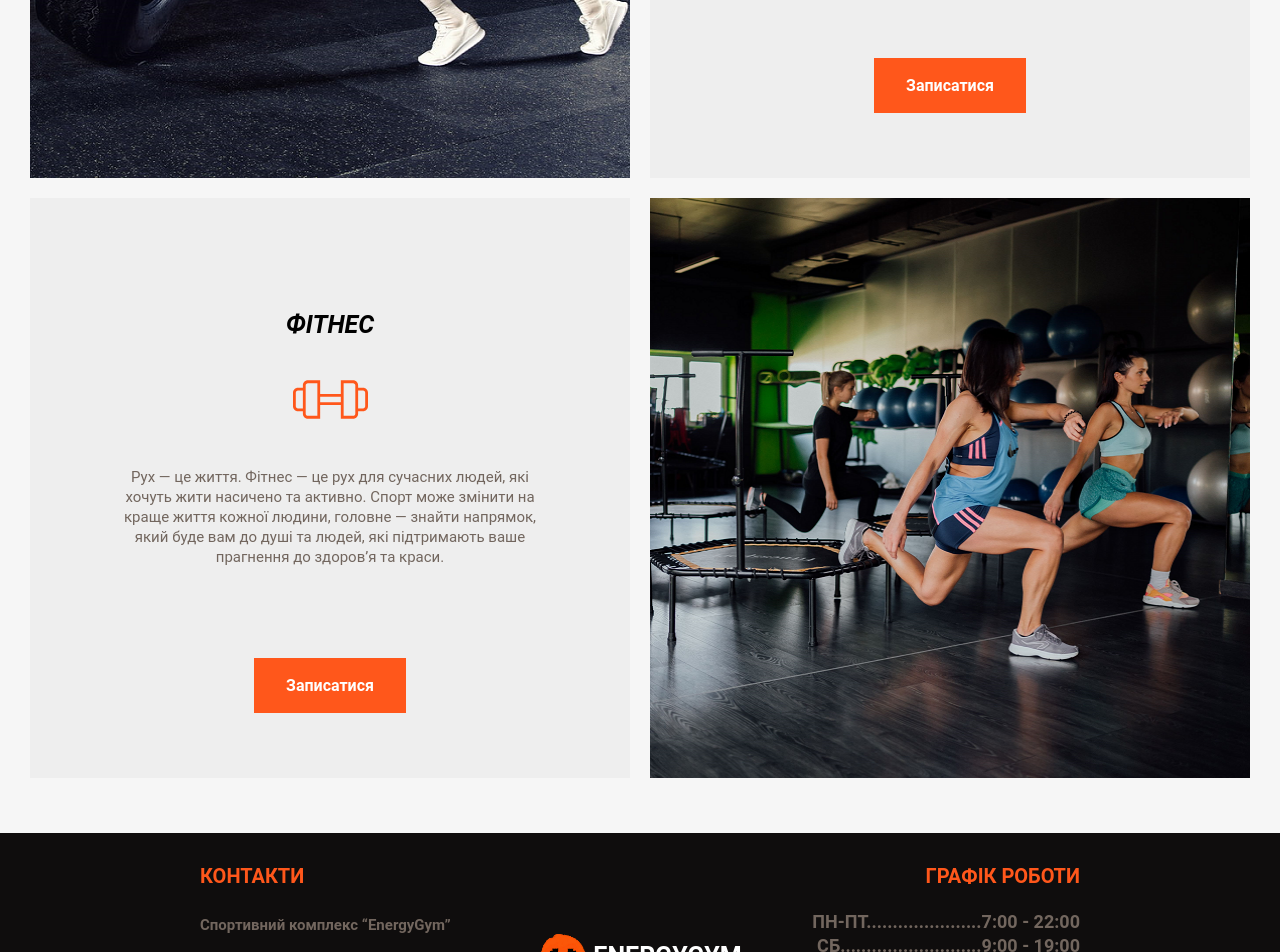
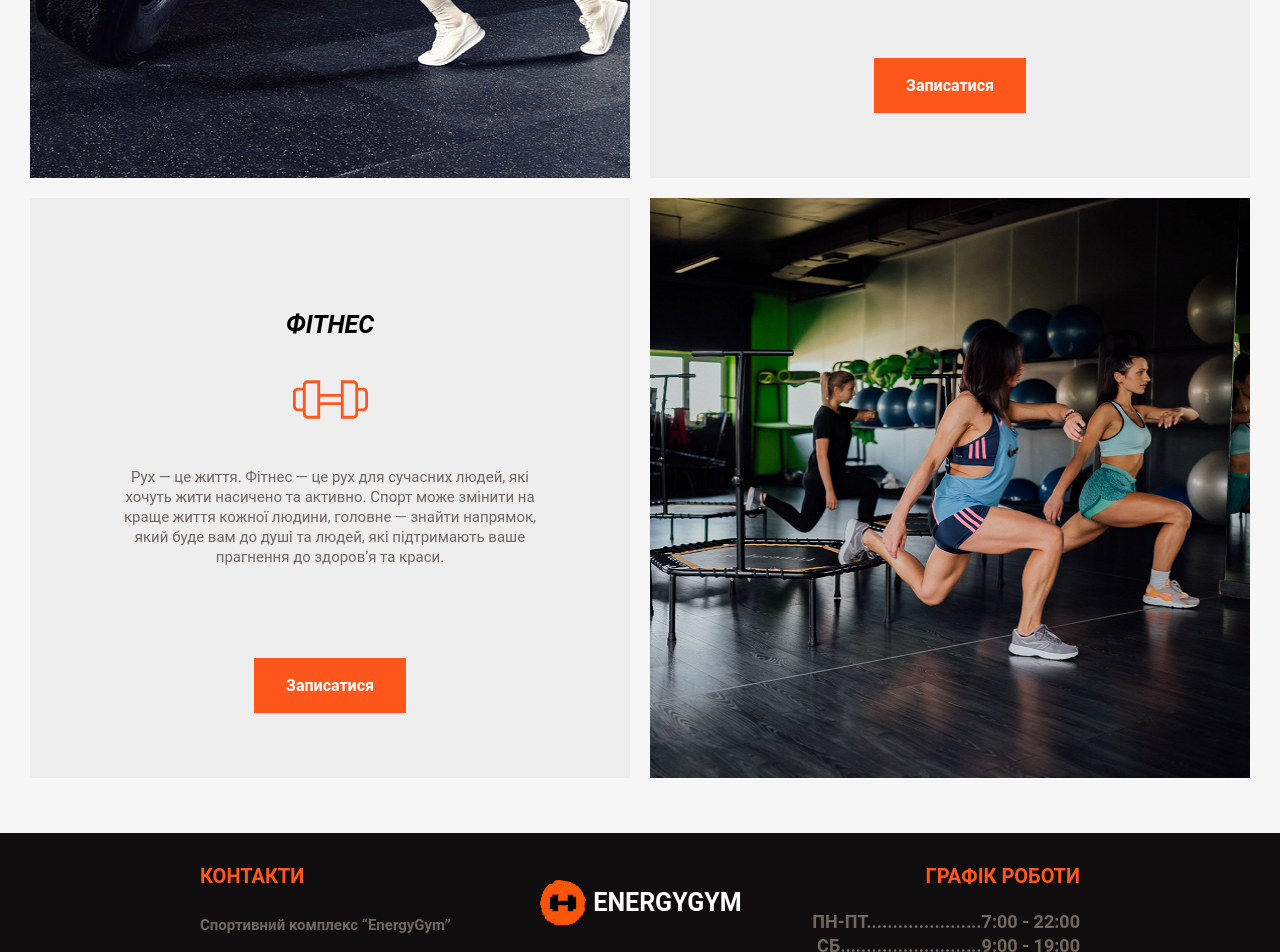
Before and after one commit to Serhii-vishn/QuantumSport, a React (Create React App) app in the folder quantumsport.client/: page / in a window 1280 px wide. Shown: the part 1722-2674 px from the top of the page. Built offline with nearby package versions, Linux system fonts and the light colour scheme.

Commit message:
change height of Logo at footer

```diff
--- a/quantumsport.client/src/Components/Footer/Footer.module.scss
+++ b/quantumsport.client/src/Components/Footer/Footer.module.scss
@@ -76,7 +76,6 @@
         padding-bottom: 15px;
         position: absolute;
         width: calc(100% - 400px);
-        height: calc(100% - 80px);
 
         .logoImg {
             width: 50px;
```
